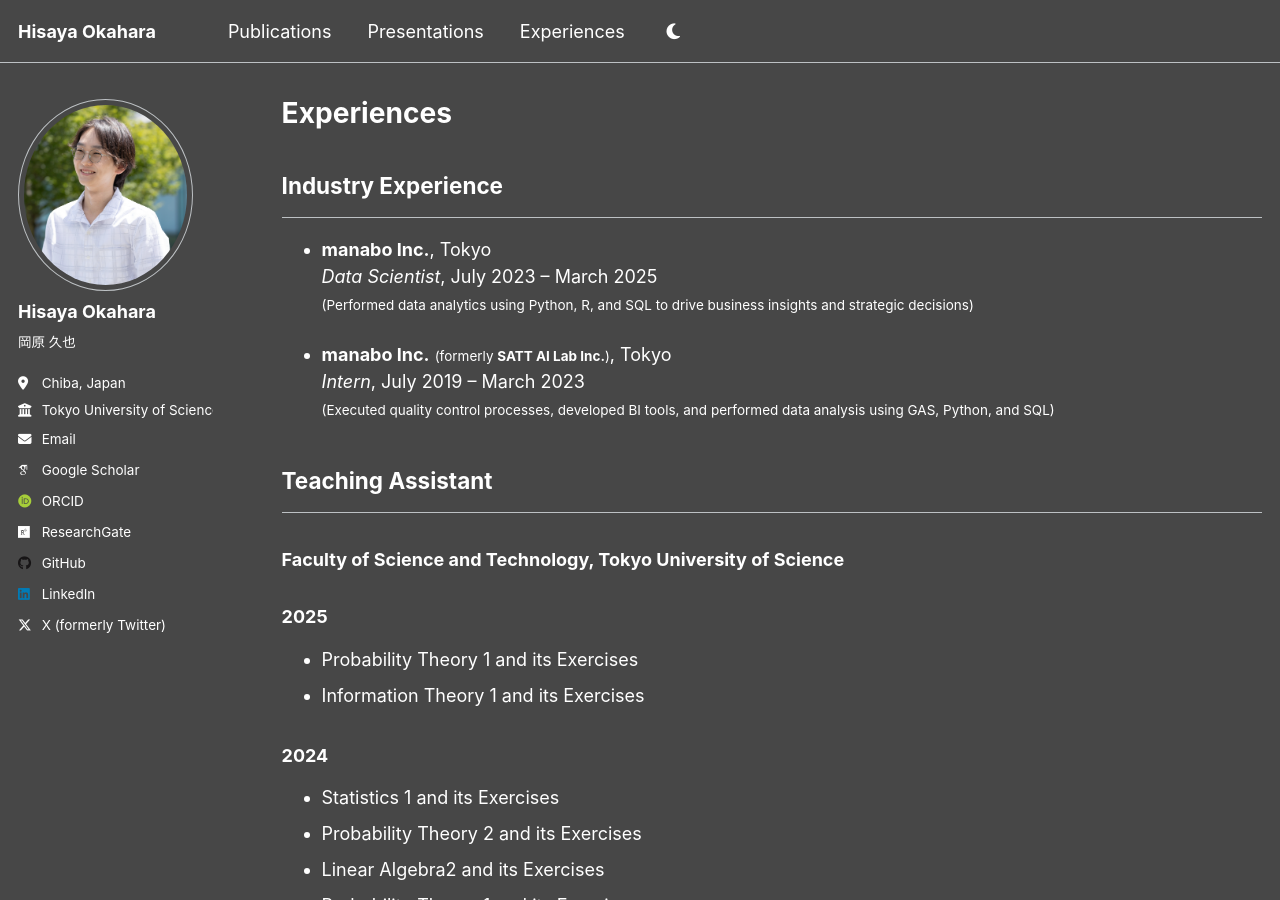
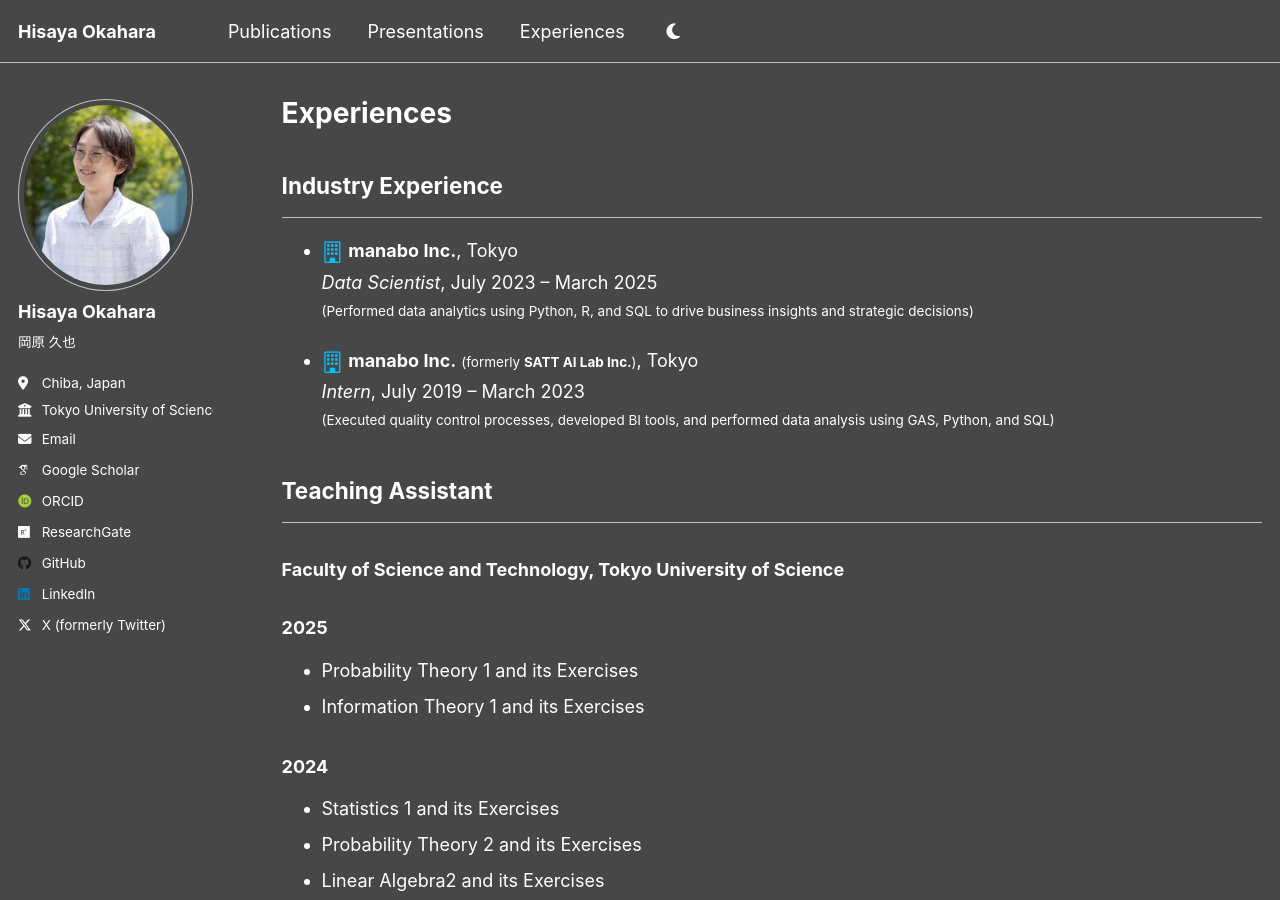
Before and after one commit to h-okahara/h-okahara.github.io, a Jekyll site: the page built from _pages/experiences.md, in a window 1280 px wide and 900 px high. Built offline with Jekyll 4.4.1, drawn with Linux system fonts in a browser that asks for light colours; some web fonts are replaced.

Commit message:
Update experiences.md

```diff
--- a/_pages/experiences.md
+++ b/_pages/experiences.md
@@ -8,11 +8,11 @@ author_profile: true
 ## Industry Experience
 ---
 
-- **manabo Inc.**, Tokyo
+- <i class="bi bi-building" style="color: #00bfff; font-size: 1.2em; vertical-align: middle;"></i> **manabo Inc.**, Tokyo
   *Data Scientist*, July 2023 – March 2025
   <small> (Performed data analytics using Python, R, and SQL to drive business insights and strategic decisions) </small>
 
-- **manabo Inc.** <small>(formerly **SATT AI Lab Inc.**)</small>, Tokyo
+- <i class="bi bi-building" style="color: #00bfff; font-size: 1.2em; vertical-align: middle;"></i> **manabo Inc.** <small>(formerly **SATT AI Lab Inc.**)</small>, Tokyo
   *Intern*, July 2019 – March 2023
   <small> (Executed quality control processes, developed BI tools, and performed data analysis using GAS, Python, and SQL) </small>
 
```
